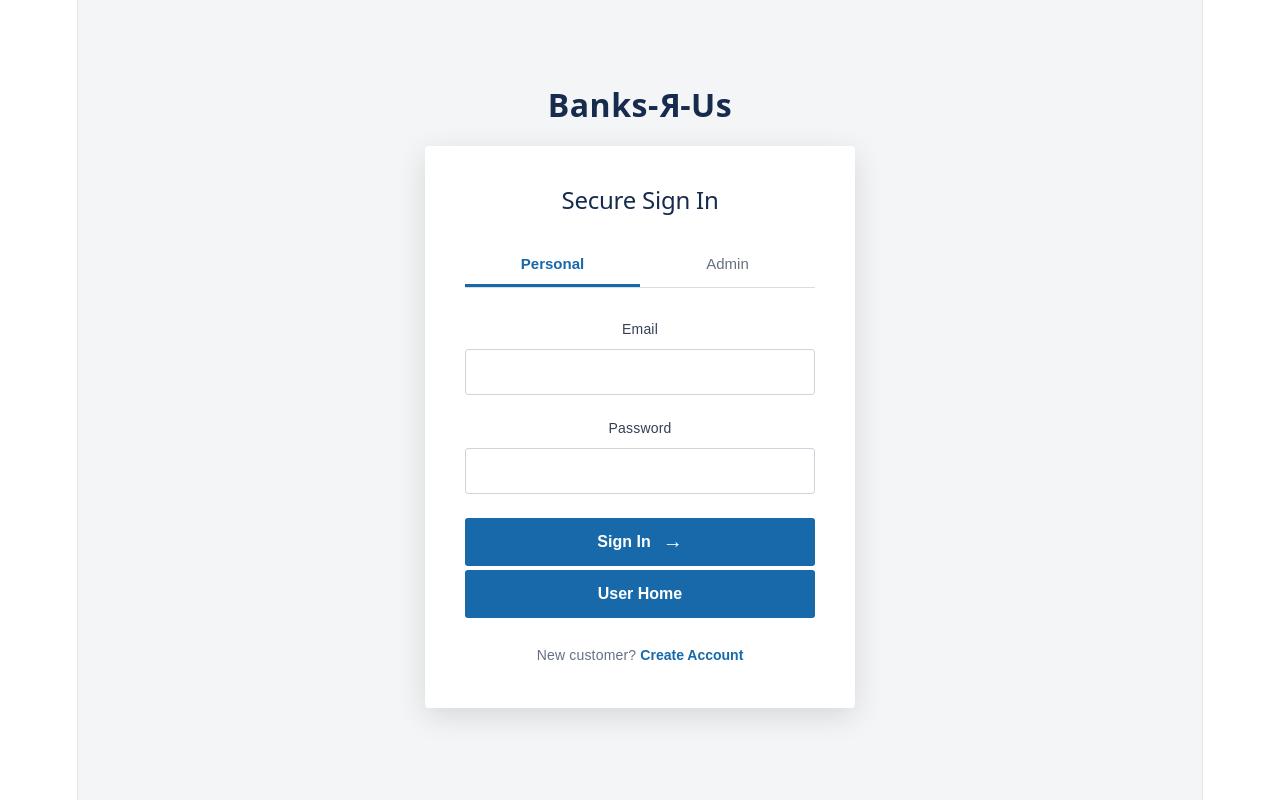
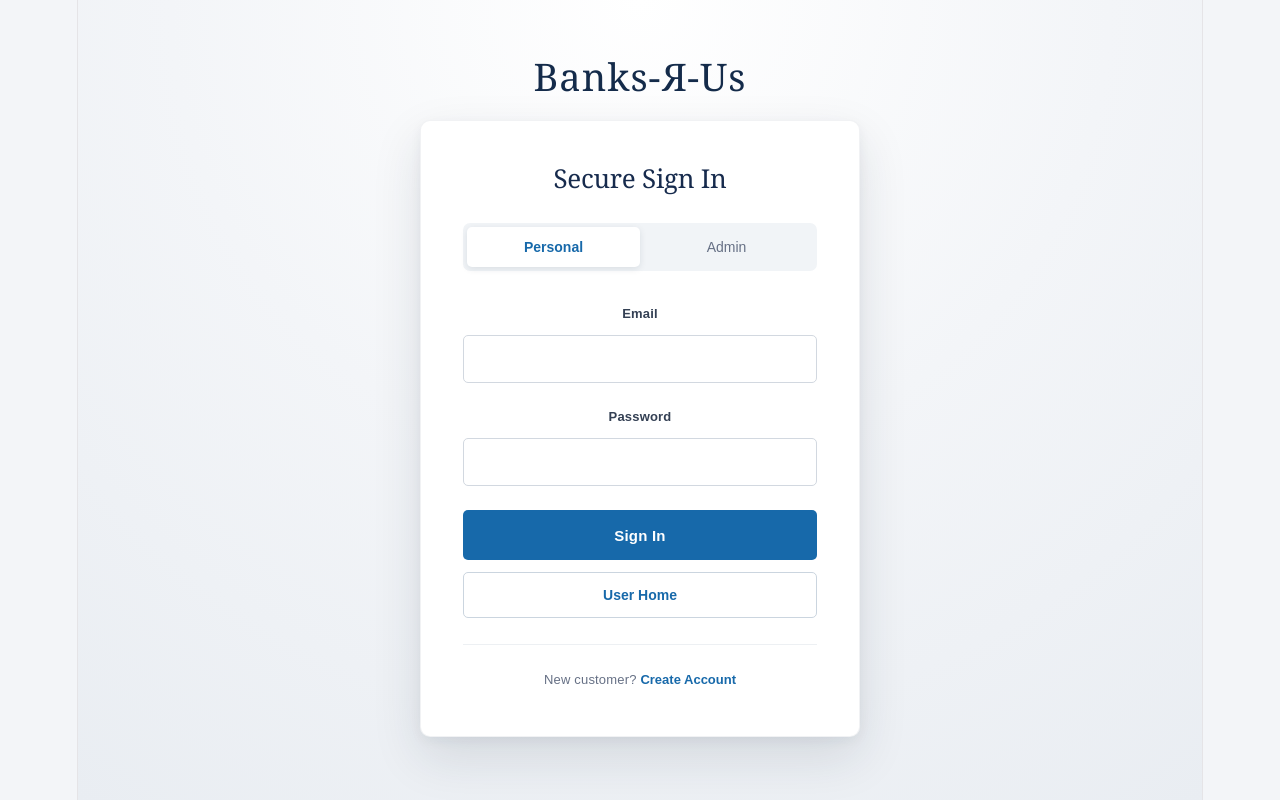
Before and after one commit to VamsiVD/banking-app, a React (Vite) app in the folder webapp/: page / in a window 1280 px wide. Built offline with nearby package versions, Linux system fonts and the light colour scheme.

Commit message:
removed arrow and fixed some of the look

```diff
--- a/webapp/src/App.css
+++ b/webapp/src/App.css
@@ -4,12 +4,16 @@
 
 body {
   margin: 0;
-  font-family: Arial, Helvetica, sans-serif;
+  font-family:
+    Inter, -apple-system, BlinkMacSystemFont, "Segoe UI", Arial, sans-serif;
+  background: #f3f5f8;
+  color: #172b4d;
 }
 
 .login-page {
   min-height: 100vh;
-  background: #f4f5f7;
+  background:
+    radial-gradient(circle at top, #ffffff 0%, #f3f5f8 48%, #e9edf2 100%);
   display: flex;
   flex-direction: column;
   align-items: center;
@@ -18,51 +22,68 @@ body {
 }
 
 .bank-name {
-  margin: 0 0 28px;
-  font-size: 32px;
-  font-weight: 600;
-  color: #172b4d;
-  letter-spacing: 0.5px;
+  margin: 0 0 30px;
+  font-family: Georgia, "Times New Roman", serif;
+  font-size: 38px;
+  font-weight: 500;
+  color: #142b4a;
+  letter-spacing: 1px;
 }
 
 .login-card {
   width: 100%;
-  max-width: 430px;
-  background: white;
-  padding: 40px;
-  border-radius: 4px;
-  box-shadow: 0 8px 30px rgba(0, 0, 0, 0.12);
+  max-width: 440px;
+  background: #ffffff;
+  padding: 42px;
+  border-radius: 10px;
+  border: 1px solid rgba(20, 43, 74, 0.06);
+  box-shadow:
+    0 20px 50px rgba(24, 39, 58, 0.12),
+    0 4px 12px rgba(24, 39, 58, 0.05);
 }
 
 .login-card h2 {
-  margin: 0 0 28px;
+  margin: 0 0 30px;
   text-align: center;
-  font-size: 24px;
+  font-family: Georgia, "Times New Roman", serif;
+  font-size: 26px;
   font-weight: 500;
   color: #172b4d;
 }
 
 .account-toggle {
   display: flex;
-  border-bottom: 1px solid #d9dce1;
-  margin-bottom: 28px;
+  padding: 4px;
+  margin-bottom: 30px;
+  background: #f1f4f7;
+  border-radius: 7px;
 }
 
 .account-toggle button {
   flex: 1;
-  padding: 12px;
+  height: 40px;
   border: none;
+  border-radius: 5px;
   background: transparent;
   color: #667085;
-  font-size: 15px;
+  font-size: 14px;
+  font-weight: 500;
   cursor: pointer;
-  border-bottom: 3px solid transparent;
+  transition:
+    background 0.2s ease,
+    color 0.2s ease,
+    box-shadow 0.2s ease;
+}
+
+.account-toggle button:hover {
+  color: #172b4d;
 }
 
 .account-toggle button.active {
+  background: #ffffff;
   color: #1769aa;
-  border-bottom-color: #1769aa;
   font-weight: 600;
+  box-shadow: 0 2px 7px rgba(24, 39, 58, 0.1);
 }
 
 .login-card form {
@@ -71,79 +92,109 @@ body {
 }
 
 .login-card label {
-  margin-bottom: 7px;
+  margin-bottom: 8px;
   color: #344054;
-  font-size: 14px;
-  font-weight: 500;
+  font-size: 13px;
+  font-weight: 600;
 }
 
 .login-card input {
   width: 100%;
-  height: 46px;
-  margin-bottom: 20px;
-  padding: 0 12px;
-  border: 1px solid #cfd4dc;
-  border-radius: 3px;
-  font-size: 16px;
+  height: 48px;
+  margin-bottom: 21px;
+  padding: 0 14px;
+  border: 1px solid #d2d8e0;
+  border-radius: 5px;
+  background: #ffffff;
+  color: #172b4d;
+  font-size: 15px;
   outline: none;
-  /* Explicit, because the card is always light. Left to the user agent, a
-     browser in dark mode paints its own dark field on this white card. */
-  background: white;
-  color: #172b4d;
+  transition:
+    border-color 0.2s ease,
+    box-shadow 0.2s ease;
+}
+
+.login-card input:hover {
+  border-color: #aeb8c5;
 }
 
 .login-card input:focus {
   border-color: #1769aa;
-  box-shadow: 0 0 0 2px rgba(23, 105, 170, 0.12);
+  box-shadow: 0 0 0 3px rgba(23, 105, 170, 0.1);
+}
+
+.login-error {
+  margin: -3px 0 17px;
+  padding: 11px 13px;
+  border: 1px solid #f0b4b4;
+  border-radius: 5px;
+  background: #fdeaea;
+  color: #8a1f1f;
+  font-size: 13px;
+  line-height: 1.4;
 }
 
 .sign-in-button {
-  display: flex;
-  align-items: center;
-  justify-content: center;
-  gap: 12px;
   width: 100%;
-  height: 48px;
-  margin-top: 4px;
+  height: 50px;
+  margin-top: 3px;
   border: none;
-  border-radius: 3px;
+  border-radius: 5px;
   background: #1769aa;
-  color: white;
-  font-size: 16px;
+  color: #ffffff;
+  font-size: 15px;
   font-weight: 600;
+  letter-spacing: 0.2px;
   cursor: pointer;
+  transition:
+    background 0.2s ease,
+    transform 0.1s ease,
+    box-shadow 0.2s ease;
 }
 
 .sign-in-button:hover {
   background: #12598f;
+  box-shadow: 0 5px 14px rgba(23, 105, 170, 0.2);
+}
+
+.sign-in-button:active {
+  transform: translateY(1px);
 }
 
 .sign-in-button:disabled {
-  background: #7ba7c9;
+  background: #8aaeca;
   cursor: default;
+  box-shadow: none;
 }
 
-/* A failed sign-in: wrong password, or the API not running. Sits inside the
-   form, above the button, so it is read before the next attempt. */
-.login-error {
-  margin: 4px 0 0;
-  padding: 10px 12px;
-  border: 1px solid #f0b4b4;
-  border-radius: 3px;
-  background: #fdeaea;
-  color: #8a1f1f;
+.preview-button {
+  width: 100%;
+  height: 46px;
+  margin-top: 12px;
+  border: 1px solid #cbd5df;
+  border-radius: 5px;
+  background: #ffffff;
+  color: #1769aa;
   font-size: 14px;
+  font-weight: 600;
+  cursor: pointer;
+  transition:
+    background 0.2s ease,
+    border-color 0.2s ease;
 }
 
-.sign-in-button span {
-  font-size: 20px;
+.preview-button:hover {
+  background: #f5f8fb;
+  border-color: #1769aa;
 }
 
 .create-account {
-  margin: 24px 0 0;
+  margin: 26px 0 0;
+  padding-top: 22px;
+  border-top: 1px solid #edf0f3;
   text-align: center;
   color: #667085;
-  font-size: 14px;
+  font-size: 13px;
 }
 
 .create-account button {
@@ -151,7 +202,7 @@ body {
   border: none;
   background: none;
   color: #1769aa;
-  font-size: 14px;
+  font-size: 13px;
   font-weight: 600;
   cursor: pointer;
 }
@@ -161,11 +212,17 @@ body {
 }
 
 @media (max-width: 480px) {
-  .login-card {
-    padding: 30px 24px;
+  .login-page {
+    padding: 30px 16px;
   }
 
   .bank-name {
-    font-size: 28px;
+    margin-bottom: 24px;
+    font-size: 32px;
+  }
+
+  .login-card {
+    padding: 32px 24px;
+    border-radius: 8px;
   }
 }
--- a/webapp/src/App.jsx
+++ b/webapp/src/App.jsx
@@ -6,7 +6,7 @@ import { api } from './api/client.js'
 import { clearSession, loadSession, saveSession } from './auth.js'
 
 function App() {
-  // Restored on load, so a refresh does not sign an admin out mid-task.
+  // restore the saved session when the page loads
   const [session, setSession] = useState(() => loadSession())
   const [showUserHome, setShowUserHome] = useState(false)
   const [accountType, setAccountType] = useState('user')
@@ -25,15 +25,19 @@ function App() {
     const endpoint = isAdmin ? '/admin/login' : '/auth/login'
 
     try {
-      // `auth: false` — there is no token yet, and sending a stale one from a
-      // previous session would be the wrong credential for this request.
-      const data = await api.post(endpoint, { email, password }, { auth: false })
+      // no token exists yet, so do not send an old session token
+      const data = await api.post(
+        endpoint,
+        { email, password },
+        { auth: false }
+      )
 
       const next = {
         token: data.access_token,
         role: isAdmin ? 'admin' : 'user',
         email,
       }
+
       saveSession(next)
       setSession(next)
       setPassword('')
@@ -55,14 +59,24 @@ function App() {
     return <AdminHome admin={session} onSignOut={handleSignOut} />
   }
 
-  // Signed-in customers, and the standalone preview button below, both land here.
   if (session?.role === 'user' || showUserHome) {
     return <UserHome onBack={handleSignOut} />
   }
 
   return (
     <main className="login-page">
-      <h1 className="bank-name">Banks-<span style={{ display: 'inline-block', transform: 'scaleX(-1)' }}>R</span>-Us</h1>
+      <h1 className="bank-name">
+        Banks-
+        <span
+          style={{
+            display: 'inline-block',
+            transform: 'scaleX(-1)',
+          }}
+        >
+          R
+        </span>
+        -Us
+      </h1>
 
       <section className="login-card">
         <h2>Secure Sign In</h2>
@@ -93,6 +107,7 @@ function App() {
 
         <form onSubmit={handleSubmit}>
           <label htmlFor="email">Email</label>
+
           <input
             id="email"
             type="email"
@@ -102,6 +117,7 @@ function App() {
           />
 
           <label htmlFor="password">Password</label>
+
           <input
             id="password"
             type="password"
@@ -116,16 +132,19 @@ function App() {
             </p>
           )}
 
-          <button type="submit" className="sign-in-button" disabled={submitting}>
+          <button
+            type="submit"
+            className="sign-in-button"
+            disabled={submitting}
+          >
             {submitting ? 'Signing in…' : 'Sign In'}
-            <span>→</span>
           </button>
         </form>
 
         <button
           type="button"
           onClick={() => setShowUserHome(true)}
-          className="sign-in-button"
+          className="preview-button"
         >
           User Home
         </button>
@@ -133,7 +152,10 @@ function App() {
         {!isAdmin && (
           <p className="create-account">
             New customer?{' '}
-            <button type="button" onClick={() => console.log('Create account')}>
+            <button
+              type="button"
+              onClick={() => console.log('Create account')}
+            >
               Create Account
             </button>
           </p>
```
